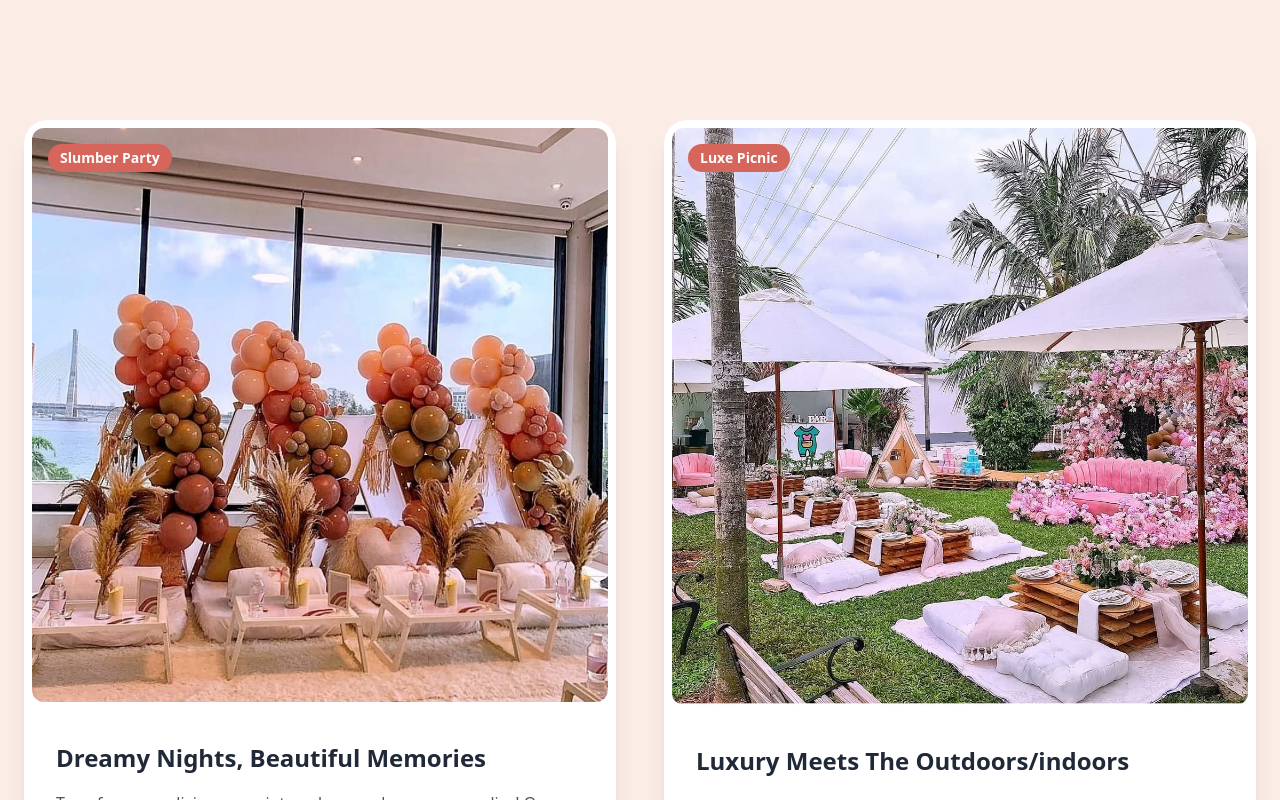
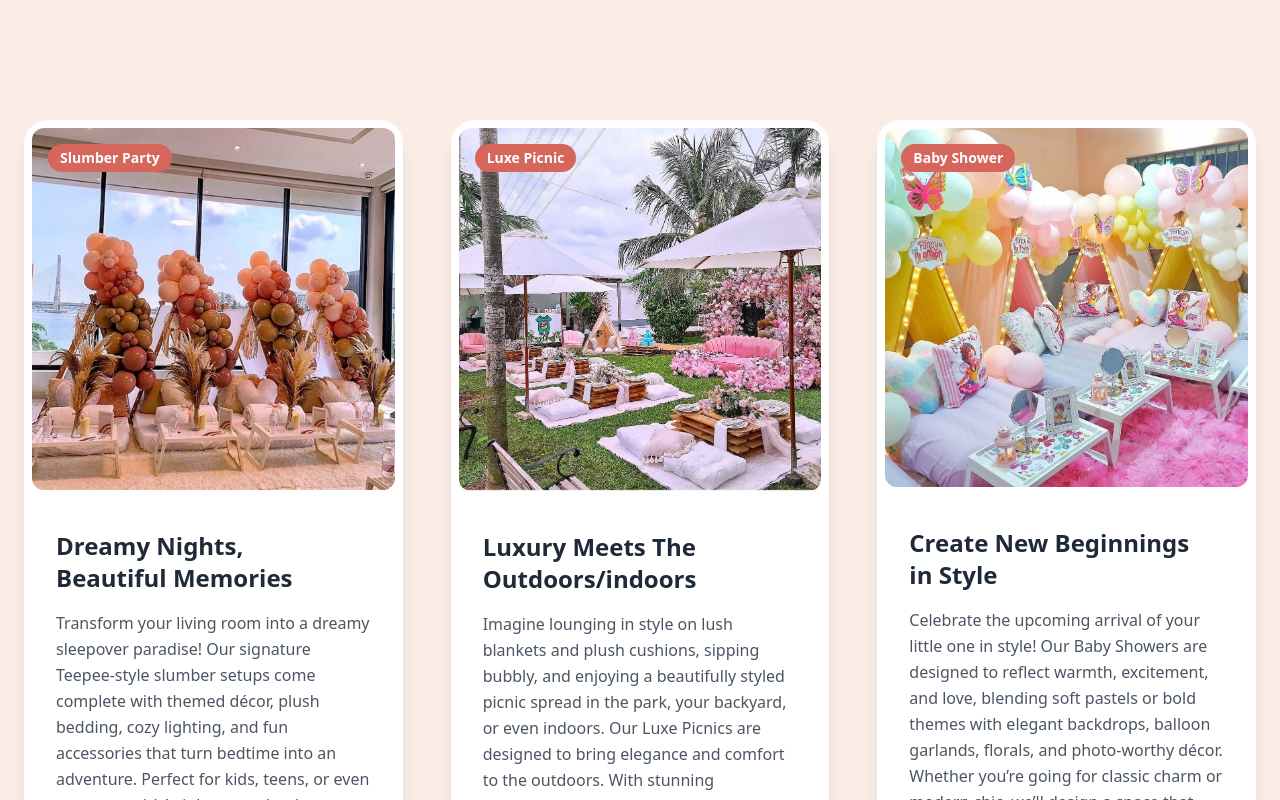
Before and after one commit to soireesandteepees-prog/Soirees-And-Teepees-, a Next.js app in the folder client/: page /portfolio in a window 1280 px wide. Shown: the part 380-1180 px from the top of the page. Built offline with nearby package versions, Linux system fonts and the light colour scheme.

Commit message:
Working on portfolio

```diff
--- a/client/app/portfolio/page.tsx
+++ b/client/app/portfolio/page.tsx
@@ -70,7 +70,7 @@
       {/* Portfolio Grid */}
       <section className="py-20">
         <div className="container mx-auto px-6">
-          <div className="grid lg:grid-cols-2 gap-12">
+          <div className="grid lg:grid-cols-3 gap-12">
             {portfolioProjects.map((project, index) => (
               <div key={project.id} className="bg-white rounded-3xl overflow-hidden shadow-xl hover:shadow-2xl transition-shadow">
                 <div className="grid grid-cols-2 gap-2 p-2">
```
